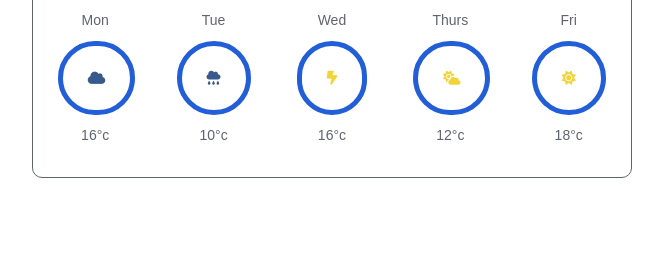
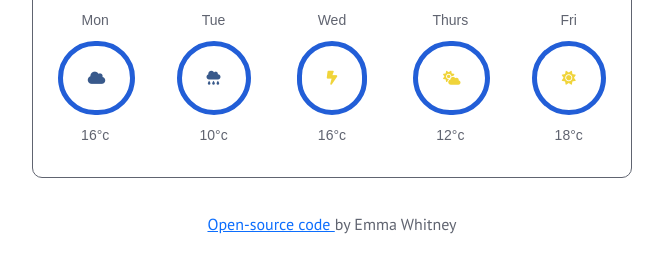
Before and after one commit to EmLu26/weather-app-homework, a plain HTML site: page index.html in a window 1280 px wide. Shown: the part 262-534 px from the top of the page, without its empty margins (308-971 px from the left). Drawn offline with nearby package versions, Linux system fonts and the light colour scheme; no server answers.

Commit message:
Open-source code link added to html and css

```diff
--- a/index.html
+++ b/index.html
@@ -128,6 +128,8 @@
           </div>
         </div>
       </div>
+      <br />
+      <p id="code-link"><a href=""> Open-source code </a> by Emma Whitney</p>
     </div>
     <script src="src/script.js
     "></script>
--- a/src/styles.css
+++ b/src/styles.css
@@ -108,3 +108,12 @@ p {
   font-weight: bold;
   color: #3ebbf0;
 }
+#code-link {
+  color: #606470;
+  font-weight: 400;
+  height: 19px;
+  line-height: 5px;
+  font-size: 18;
+  font-family: "PT Sans", sans-serif;
+  text-align: center;
+}
```
